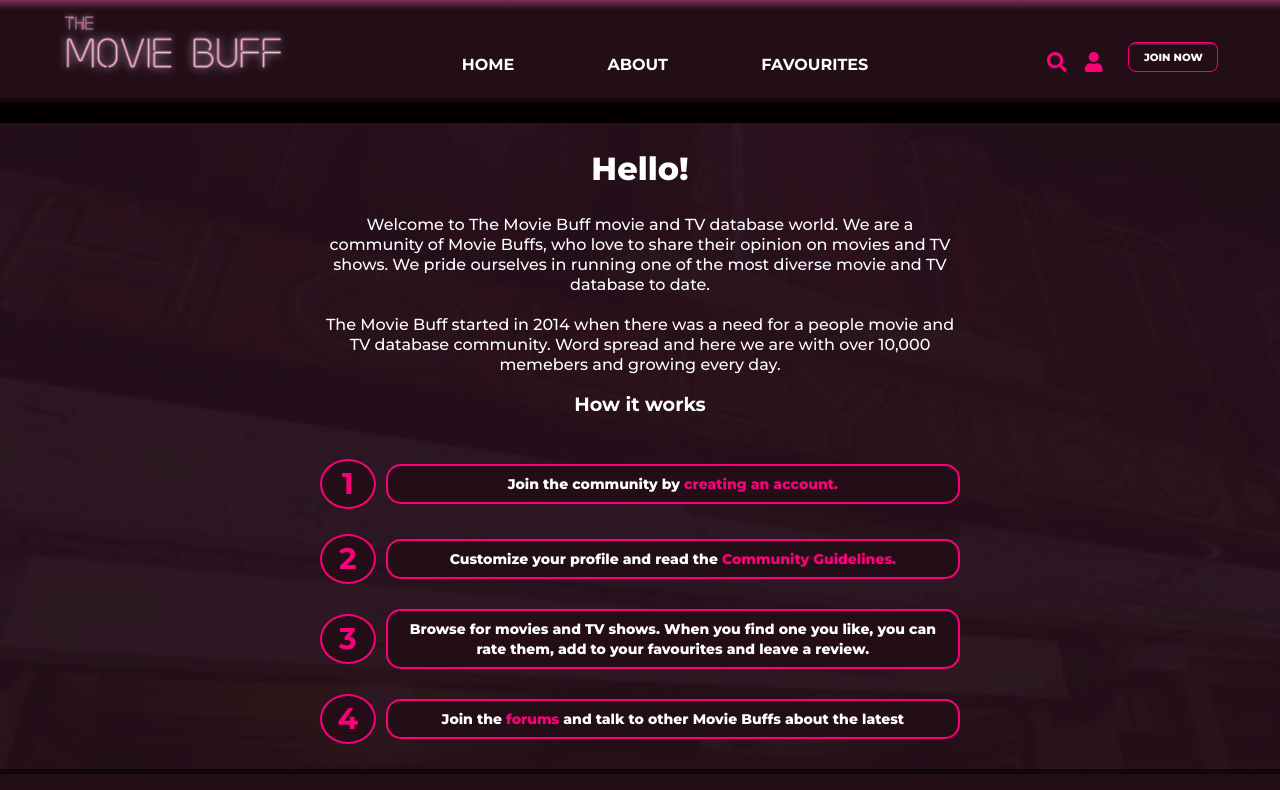
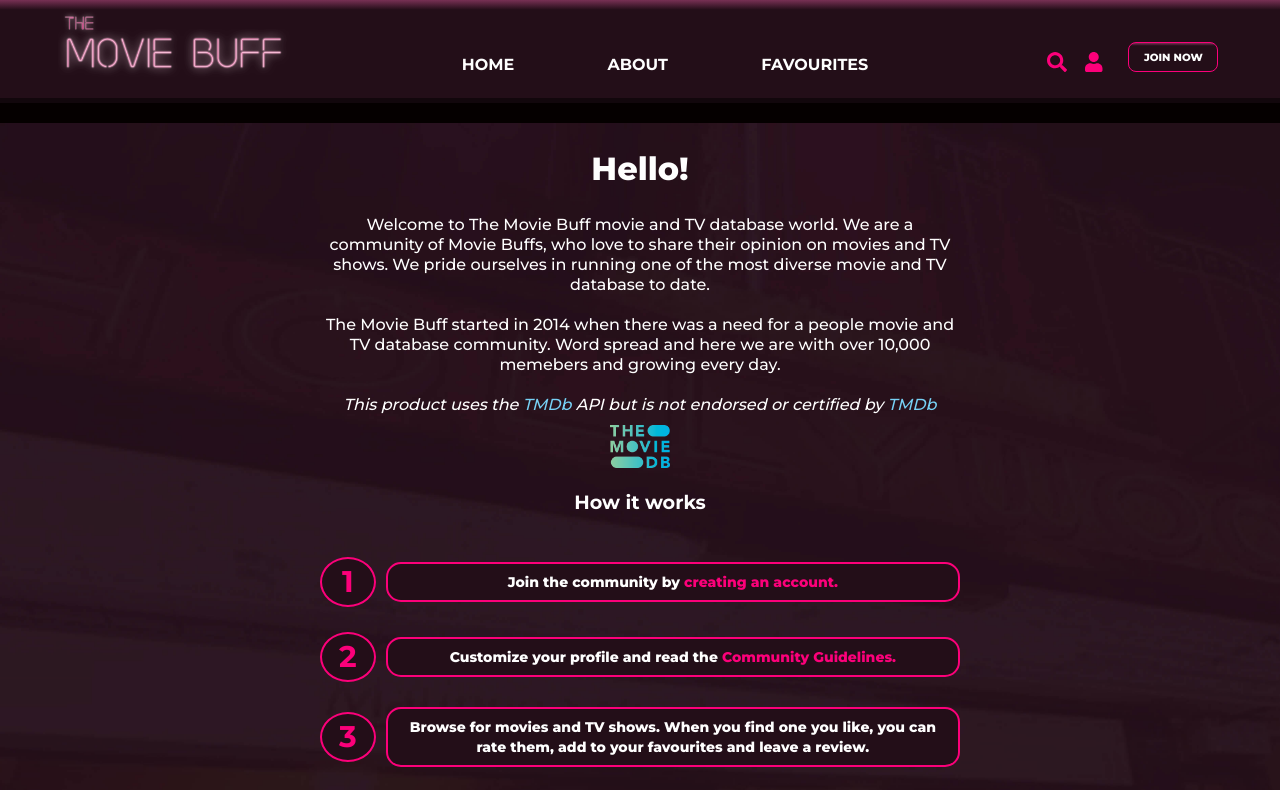
Before and after one commit to jennyesc/movieBuff, a React (Create React App) app: page /about in a window 1280 px wide. Shown: the top 790 px of the page. Built offline with nearby package versions, Linux system fonts and the light colour scheme; what use-global-hook would draw is missing.

Commit message:
Added Tmdb logo and styled About page

```diff
--- a/src/components/About.js
+++ b/src/components/About.js
@@ -1,5 +1,6 @@
 //About
 import background from '../images/about-bg.jpg';
+import logo from '../images/tmdb-logo.png';
 
 function About () {
     return (
@@ -23,6 +24,13 @@ function About () {
                                         <p>The Movie Buff started in 2014 when there was a need for a people
                                             movie and TV database community. Word spread and here we are with
                                             over 10,000 memebers and growing every day.
+                                        </p>
+                                        <p className="italic">
+                                            This product uses the <span className="tmbd">TMDb</span> API but is not endorsed or certified by
+                                            <span className="tmbd"> TMDb</span>
+                                        </p>
+                                        <p>
+                                            <img className="logo" src={logo} alt="The Movie Database logo"></img>
                                         </p>
                                     </div>
                                         <h5 className="align-two">How it works</h5>
--- a/src/styles/components/_about.scss
+++ b/src/styles/components/_about.scss
@@ -67,6 +67,26 @@ main{
                         @media (min-width: $desktopSmall){
                             font-size: $fontDesktop;
                         }
+
+                        .italic{
+                            padding-top: 20px;
+                            font-style: italic;
+
+                            .tmbd{
+                                color: #77D1F5;
+                            }
+
+                        }
+
+                            .logo{
+                                max-width: 40px;
+                                padding-top: 10px;
+
+                                @media (min-width: $desktopSmall){
+                                    max-width: 60px;
+                                }// End of Media
+                            }
+
                     }
 
                     .align-two{
```
Also changed, not shown: src/images/tmdb-logo.png (added).
